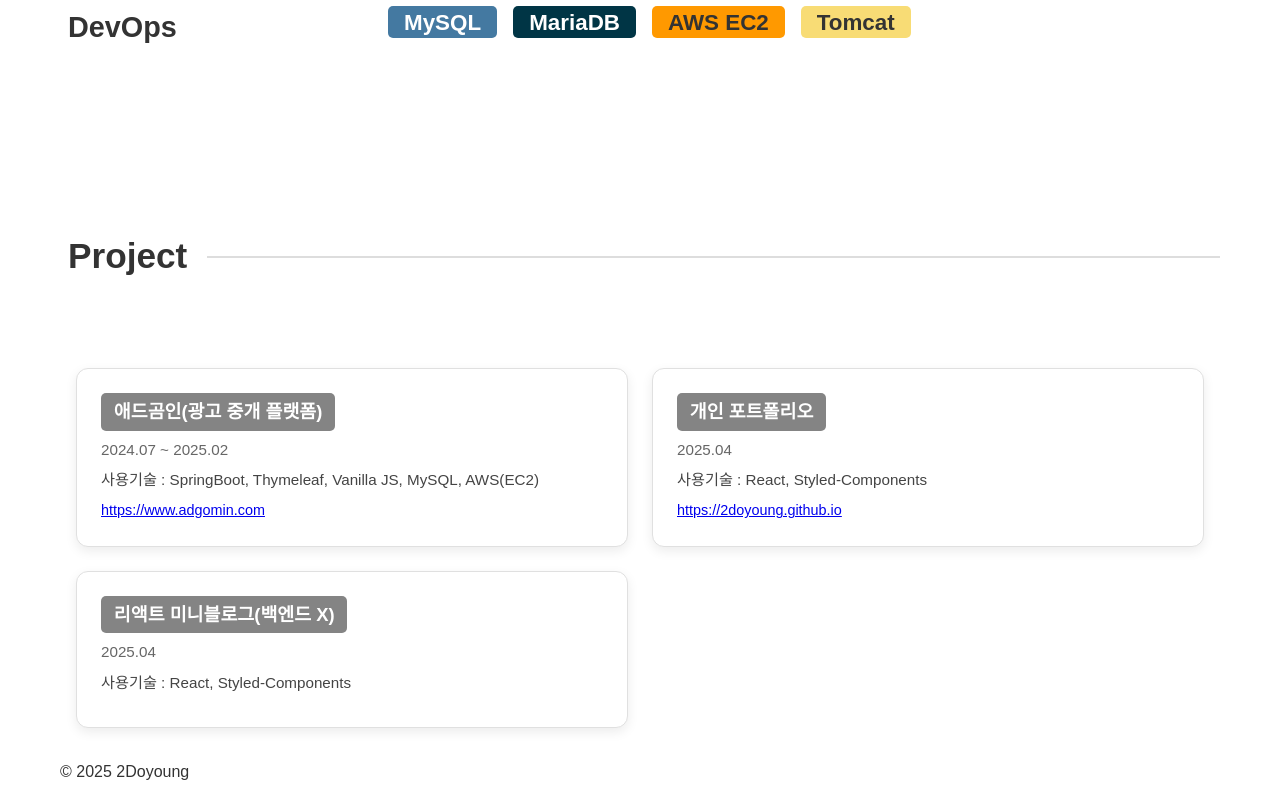
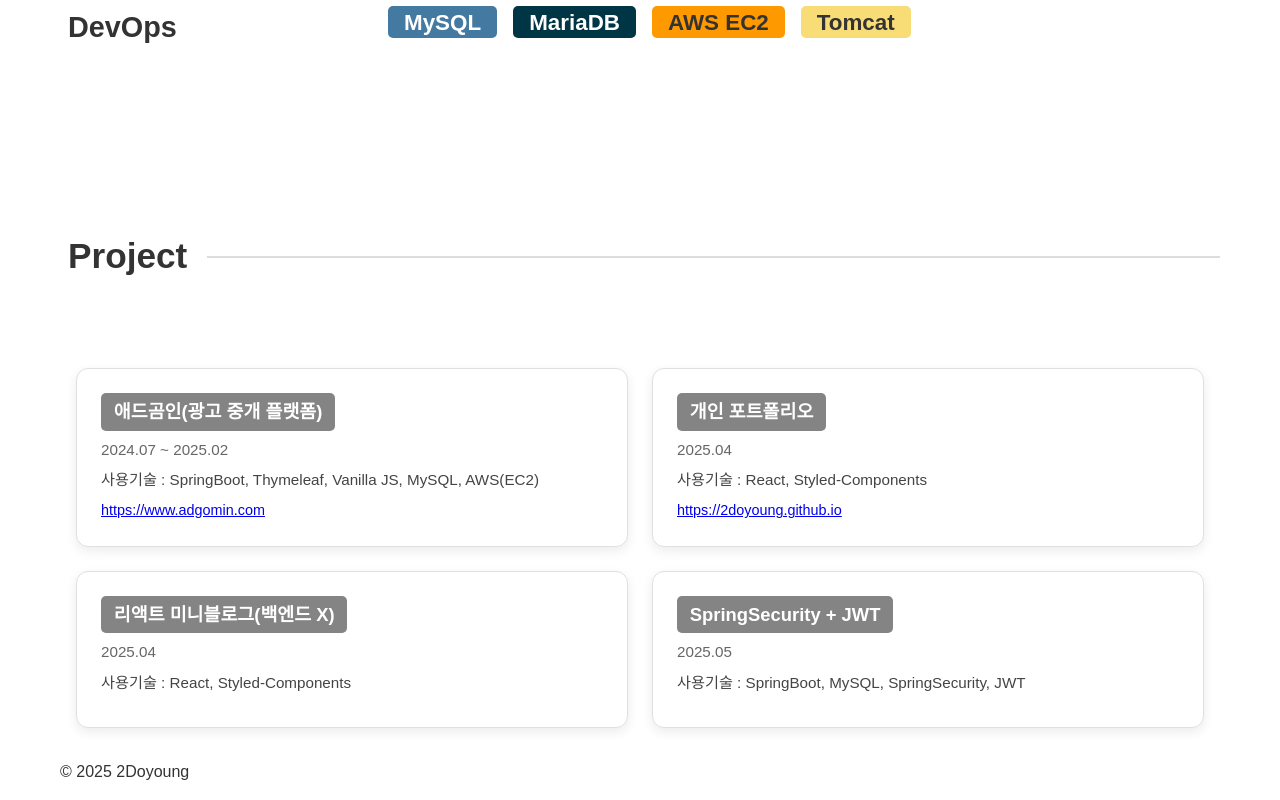
Before and after one commit to 2Doyoung/2Doyoung.github.io, a React (Create React App) app in the folder 2doyoung-github-io/: page / in a window 1280 px wide. Shown: the part 2657-3457 px from the top of the page. Built offline with nearby package versions, Linux system fonts and the light colour scheme.

Commit message:
project add

```diff
--- a/2doyoung-github-io/src/components/sections/Project.js
+++ b/2doyoung-github-io/src/components/sections/Project.js
@@ -69,6 +69,12 @@ const projectList = [
         projectPeriod: "2025.04",
         projectSkill: "React, Styled-Components",
         proejctUrl: ""
+    },
+    {
+        projectName: "SpringSecurity + JWT",
+        projectPeriod: "2025.05",
+        projectSkill: "SpringBoot, MySQL, SpringSecurity, JWT",
+        proejctUrl: ""
     }
 ];
 
```
